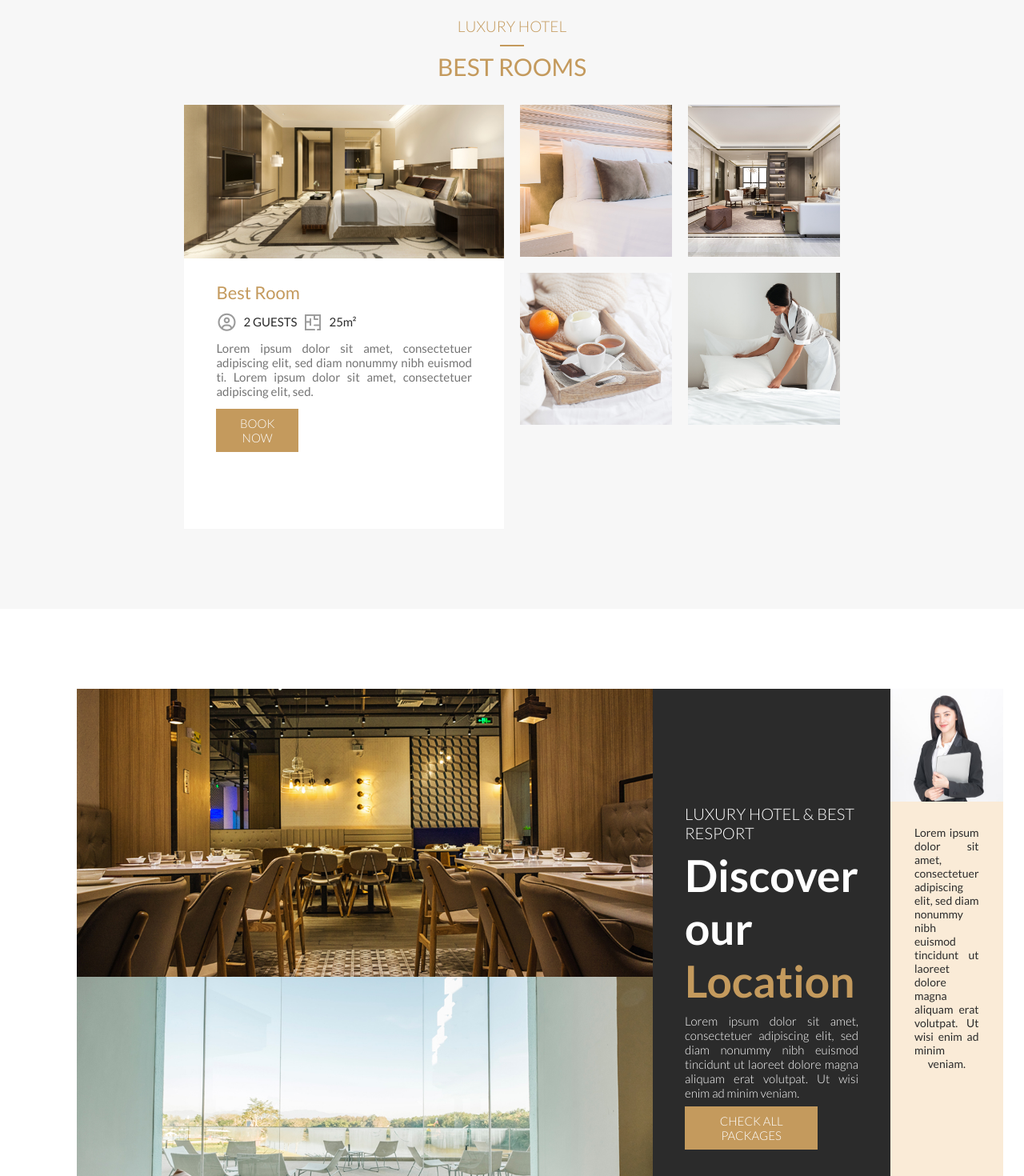
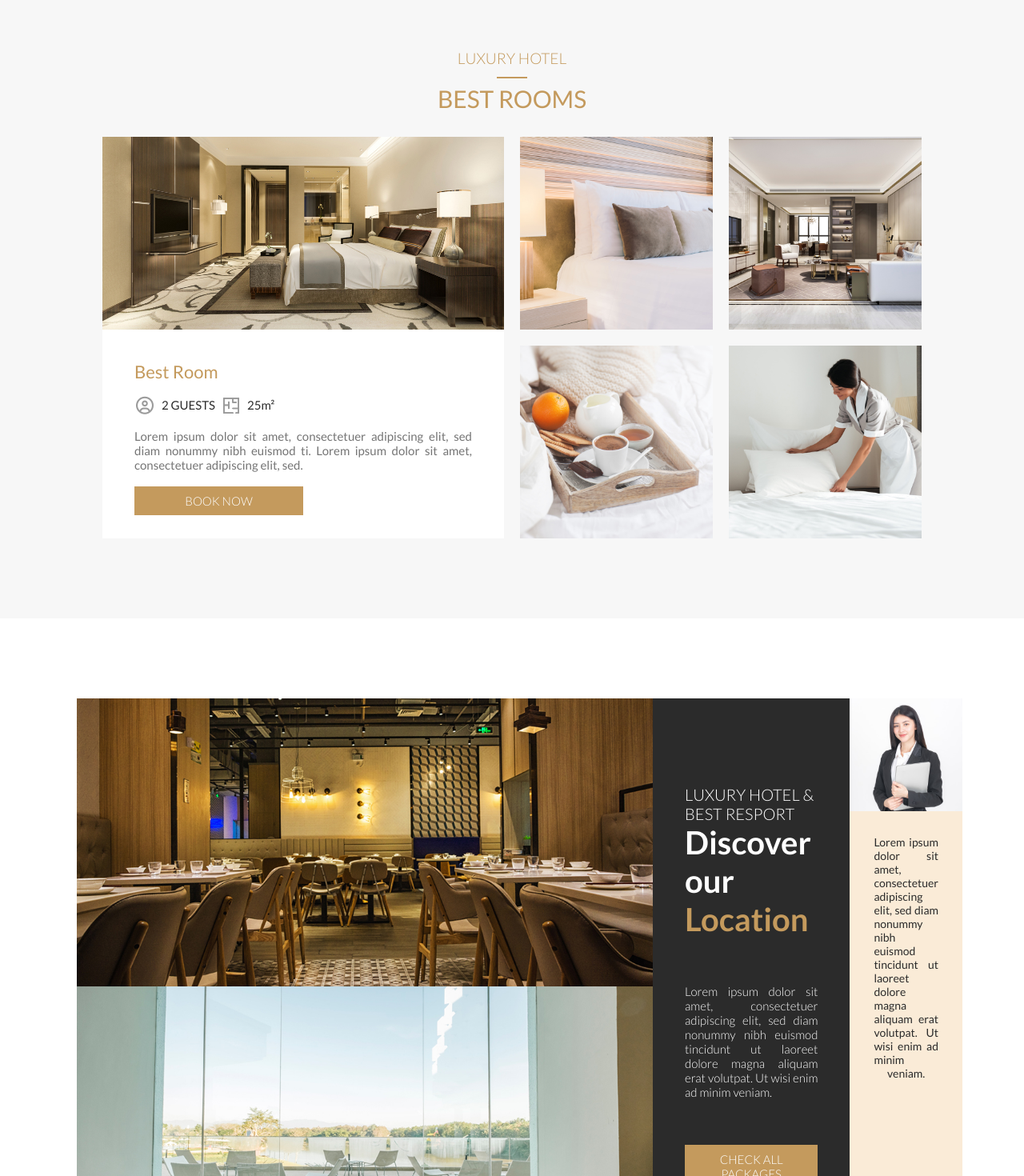
Before and after one commit to FlavioAvdulla/Hotel-Booking-System, a React (Vite) app in the folder FrontEnd/: page / in a window 1280 px wide. Shown: the part 1600-3070 px from the top of the page at 80% size. Built offline with nearby package versions, Linux system fonts and the light colour scheme.

Commit message:
web_update

```diff
--- a/FrontEnd/src/components/BestRooms/BestRooms.css
+++ b/FrontEnd/src/components/BestRooms/BestRooms.css
@@ -34,20 +34,6 @@
     width: 3%;
 }
 
-.best-rooms-container {
-    display: flex;
-    width: 80%;
-    height: 78%;
-    gap: 20px;
-    margin: 30px 0px 0px 0px;
-    /* background-color:bisque ; */
-}
-
-.best-rooms-left {
-    background-color: white;
-    width: 50%;
-    height: 100%;
-}
 
 .best-rooms-left img {
     width: 100%;
@@ -118,14 +104,29 @@
     color: var(--dark-grey);
 }
 
+.best-rooms-container {
+    display: flex;
+    width: 80%;
+    height: 100%;
+    gap: 20px;
+    margin: 30px 0 0 0;
+    align-items: stretch; /* Ensures both children stretch to the same height */
+}
 
-
+.best-rooms-left {
+    background-color: white;
+    width: 50%;
+    display: flex;
+    flex-direction: column;
+    justify-content: space-between;
+}
 
 .best-rooms-right {
     display: flex;
     width: 50%;
     height: 100%;
 }
+
 
 .best-rooms-right-photos {
     gap: 20px;
@@ -142,7 +143,61 @@
 }
 
 
-@media (max-width: 900px) {
+@media (min-width: 900px) and (max-width: 1600px) {
+
+    .best-rooms-container {
+        display: flex;
+        width: 80%;
+        height: 78%;
+        gap: 20px;
+        margin: 30px 0 0 0;
+        align-items: stretch; /* Ensures both children stretch to the same height */
+    }
+
+    .best-rooms-left{
+        flex: 1;
+        display: flex;
+        flex-direction: column;
+        justify-content: space-between;
+    }
+
+    .best-rooms-right {
+        flex: 1;
+        display: flex;
+        flex-direction: column;
+    }
+
+    .best-rooms {
+        height: 100%;
+    }
+
+    .best-rooms-head {
+        display: flex;
+        flex-direction: column;
+        margin: 100px auto 100px auto;
+        width: 100%;
+        /* height: 70%; */
+        /* background-color: beige; */
+        align-items: center;
+    }
+
+    .best-rooms-right-photos {
+        gap: 20px;
+        display: grid;
+        grid-template-columns: 1fr 1fr;
+        grid-template-rows: 1fr;
+        /* aspect-ratio: 1 / 1; */
+    }
+
+
+
+    .best-rooms-left-info button {
+        width: 50%;
+    }
+
+}
+
+@media (max-width: 1000px) {
 
     .best-rooms {
         height: 100%;
--- a/FrontEnd/src/components/HotelBayView/HotelBayView.css
+++ b/FrontEnd/src/components/HotelBayView/HotelBayView.css
@@ -15,7 +15,7 @@
     width: 40%;
 }
 
-.hotel-bay-view-info h2{
+.hotel-bay-view-info h2 {
     font-size: 25px;
     font-weight: 300;
     margin: 0px 0px 50px 0px;
@@ -64,7 +64,7 @@
 @media (max-width:1000px) {
     .hotel-bay-view {
         flex-direction: column;
-        margin: 230px auto 100px auto;
+        margin: 130px auto 100px auto;
     }
 
     .hotel-bay-view-info {
@@ -83,5 +83,11 @@
     .hotel-bay-view-info button {
         width: 200px;
     }
+}
 
+@media (max-width:750px) {
+    .hotel-bay-view {
+        flex-direction: column;
+        margin: 230px auto 100px auto;
+    }
 }
--- a/FrontEnd/src/components/HotelLocation/HotelLocation.css
+++ b/FrontEnd/src/components/HotelLocation/HotelLocation.css
@@ -115,6 +115,45 @@
     font-weight: 400;
 }
 
+@media (max-width: 1600px) {
+    .info {
+        display: flex;
+        flex-direction: column;
+        height: 70%;
+        /* background-color: rgba(255, 255, 255, 0.549); */
+        padding: 0px 40px;
+        justify-content: space-between;
+        /* text-align: left; */
+    }
+
+    .info h1,
+    .info span {
+        font-size: 50px;
+        font-weight: 600;
+        /* margin: 80px 0px 0px 0px; */
+    }
+}
+
+@media (max-width: 1400px) {
+    .info h1,
+    .info span {
+        font-size: 40px;
+        font-weight: 600;
+        /* margin: 80px 0px 0px 0px; */
+    }
+
+    .info {
+        display: flex;
+        flex-direction: column;
+        height: 70%;
+        /* background-color: rgba(255, 255, 255, 0.549); */
+        padding: 0px 40px;
+        justify-content: space-between;
+        /* text-align: left; */
+    }
+
+}
+
 @media (max-width: 1200px) {
 
     .assistant p {
@@ -137,7 +176,7 @@
 
     .info h1,
     .info span {
-        font-size: 30px;
+        font-size: 37px;
         font-weight: 600;
         /* margin: 80px 0px 0px 0px; */
     }
@@ -194,26 +233,37 @@
 }
 
 @media (max-width: 900px) {
-    .hotel-location-container img {
+
+    .hotel-location-container {
+
         display: flex;
         flex-direction: column;
-        height: 35vh;
-        object-fit: cover;
+        width: 100%;
+        height: 120vh;
+        background-color: antiquewhite;
+
     }
+
+    .photos {
+        height: 100%;
+        display: flex;
+        flex-direction: column;
+        flex-wrap: wrap;
+        overflow: hidden;
+    }
+
+    .photos img {
+        width: 100%; /* Ensures the images fit inside the container */
+        height: 50%; /* Keeps the aspect ratio of the images */
+        object-fit: cover; /* Ensures the images cover the container */
+    }
+
 
     .info h1,
     .info span {
-        font-size: 25px;
+        font-size: 35px;
         font-weight: 600;
         /* margin: 80px 0px 0px 0px; */
-    }
-
-    .hotel-location-container {
-        display: flex;
-        /* flex-direction: column; */
-        width: 100%;
-        height: 70vh;
-        background-color: antiquewhite;
     }
 
     .assistant {
@@ -222,10 +272,9 @@
 
     .info-section {
         display: flex;
-        width: 40%;
-        height: 70vh;
+        width: 100%;
+        height: 30vh;
         background-color: var(--dark-grey);
-        align-items: center;
     }
 
     .info h2 {
@@ -238,13 +287,41 @@
 
     .info {
         display: flex;
-        flex-direction: column;
+        flex-direction: row;
+        width: 100%;
         height: 55%;
-        padding: 0px 20px;
+        padding: 0px 60px;
         justify-content: space-between;
+        align-items: center;
     }
 
     .info button {
-        width: 18vw;
+        width: 28vw;
+        height: 8vh;
     }
 }
+
+@media (max-width: 900px) {
+    .info {
+        display: flex;
+        flex-direction: column;
+        width: 100%;
+        height: 55%;
+        justify-content: center;
+        align-items: center;
+        text-align: center;
+    }
+
+    .info button {
+        /* width: 45vw; */
+        height: 8vh;
+        margin: 25px 0px 0px 0px;
+    }
+
+    .info-section {
+        display: flex;
+        width: 100%;
+        height: 50vh;
+        background-color: var(--dark-grey);
+    }
+}
--- a/FrontEnd/src/components/HotelLocation/HotelLocation.jsx
+++ b/FrontEnd/src/components/HotelLocation/HotelLocation.jsx
@@ -14,8 +14,10 @@ const HotelLocation = () => {
         </div>
         <div className="info-section">
           <div className="info">
+            <div className="info-title">
           <h2>LUXURY HOTEL & BEST RESPORT</h2>
           <h1>Discover our<br/><span>Location</span></h1>
+          </div>
           <p>
             Lorem ipsum dolor sit amet, consectetuer adipiscing elit, sed diam
             nonummy nibh euismod tincidunt ut laoreet dolore magna aliquam erat
--- a/FrontEnd/src/components/HotelVideo/HotelVideo.css
+++ b/FrontEnd/src/components/HotelVideo/HotelVideo.css
@@ -95,8 +95,7 @@
     z-index: 1;
 }
 
-.relax,
-.enjoy {
+.video-design-text span {
     color: var(--gold-color);
     font-size: 60px;
     font-weight: 400;
@@ -115,3 +114,120 @@
     color: white;
     margin: 20px auto 0px auto;
 }
+
+@media (max-width: 1600px) {
+    .video-design-text {
+        width: 80%;
+    }
+
+    .video-design-text h1 {
+        font-size: 60px;
+    }
+
+    .video-design-text span {
+        font-size: 60px;
+    }
+
+    .video-pharagraph {
+        font-size: 20px;
+    }
+
+    .video-design-blend {
+        height: 60%;
+    }
+
+    .video-design {
+        width: 45%;
+    }
+}
+
+
+@media (max-width: 1400px) {
+    .video-design-text {
+        width: 80%;
+        margin: 45px auto 3px auto;
+    }
+
+    .video-design-text span {
+        color: var(--gold-color);
+        font-size: 60px;
+    }
+
+    .video-design-text h1 {
+        font-size: 60px;
+    }
+
+    .video-pharagraph {
+        font-size: 20px;
+    }
+
+    .video-design {
+        width: 50%;
+    }
+}
+
+@media (max-width: 1200px) {
+    .video-design-text span {
+        font-size: 55px;
+    }
+
+    .video-design-text h1 {
+        font-size: 55px;
+    }
+
+    .video-design {
+        width: 55%;
+    }
+
+    .video-design-text {
+        width: 70%;
+    }
+
+}
+
+
+@media (max-width: 900px) {
+    .video-design-text span {
+        font-size: 55px;
+    }
+
+    .video-design-text h1 {
+        font-size: 55px;
+    }
+
+    .video-design {
+        width: 75%;
+    }
+
+    .video-design-text {
+        width: 70%;
+    }
+
+    .video-design-blend {
+        height: 55%;
+    }
+}
+
+@media (max-width: 750px) {
+
+    .video-design-text {
+        width: 70%;
+    }
+
+    .video-design-text span {
+        font-size: 43px;
+    }
+
+    .video-design-text h1 {
+        font-size: 43px;
+    }
+
+    .video-design {
+        width: 90%;
+    }
+
+    .video-design-blend {
+        height: 50%;
+    }
+
+}
--- a/FrontEnd/src/components/HotelVideo/HotelVideo.jsx
+++ b/FrontEnd/src/components/HotelVideo/HotelVideo.jsx
@@ -13,7 +13,7 @@ const HotelVideo = () => {
       <div className="video-section">
         <div className="video-design">
           <div className="video-design-text">
-            <h1><span className="relax">Relax</span> and <span className="enjoy">Enjoy</span> your Holiday</h1>
+            <h1><span>Relax</span> and <span>Enjoy</span> your Holiday</h1>
             <p className="video-pharagraph">LUXURY HOTEL & BEST RESORT</p>
           </div>
           <div className="video-design-blend"></div>
--- a/FrontEnd/src/components/Restaurant/Restaurant.css
+++ b/FrontEnd/src/components/Restaurant/Restaurant.css
@@ -11,7 +11,7 @@
     height: 85%;
     margin: auto;
     justify-content: center;
-    background-color: antiquewhite;
+    /* background-color: antiquewhite; */
     /* gap: 20px; */
 }
 
@@ -33,10 +33,10 @@
 
 .restaurant-section-info {
     display: flex;
-    padding: 20px 40px;
+    padding: 30px 40px;
     align-items: center;
     flex-direction: column;
-    justify-content: space-around;
+    justify-content: space-between;
     height: 100%;
 }
 
@@ -84,3 +84,74 @@
     scale: 105%;
     color: var(--dark-grey);
 }
+
+@media (max-width: 1200px) {
+
+    .restaurant-section button {
+        width: 12vw;
+    }
+
+    .restaurant-section-info {
+        padding: 20px 20px;
+        height: 50%;
+    }
+
+    .restaurant-section {
+        display: flex;
+        flex-direction: column;
+        background-color: white;
+        width: 50%;
+        height: 100%;
+        align-items: center;
+    }
+
+}
+
+@media (max-width: 900px) {
+
+    .restaurant {
+        display: flex;
+        width: 100%;
+        height: 250vh;
+        margin: 100px auto 0px auto;
+        background-color: var(--light-grey);
+    }
+
+    .restaurant-sections {
+        align-items: center;
+        display: flex;
+        flex-direction: column;
+        width: 80%;
+        height: 85%;
+        margin: auto;
+        justify-content: center;
+        /* background-color: antiquewhite; */
+        gap: 20px;
+    }
+
+    .restaurant-section {
+        display: flex;
+        flex-direction: column;
+        background-color: white;
+        width: 100%;
+        height: 100%;
+        align-items: center;
+    }
+
+    .restaurant-section-info {
+        padding: 50px 50px;
+        height: 50%;
+    }
+
+    .restaurant-section button {
+        width: 22vw;
+    }
+}
+
+@media (max-width: 900px) {
+
+    .restaurant-section-info {
+        padding: 40px 30px;
+        height: 50%;
+    }
+}
```
